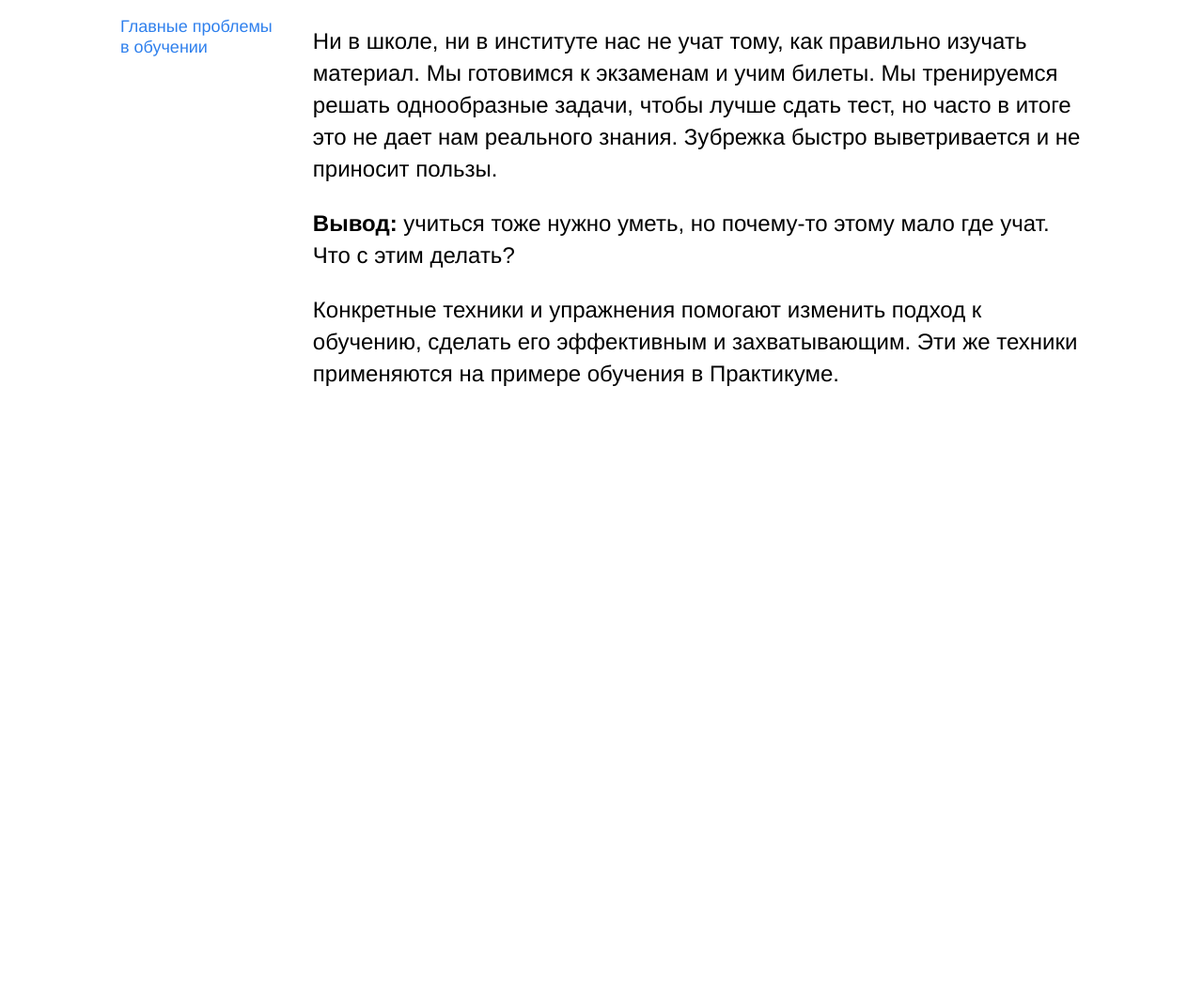
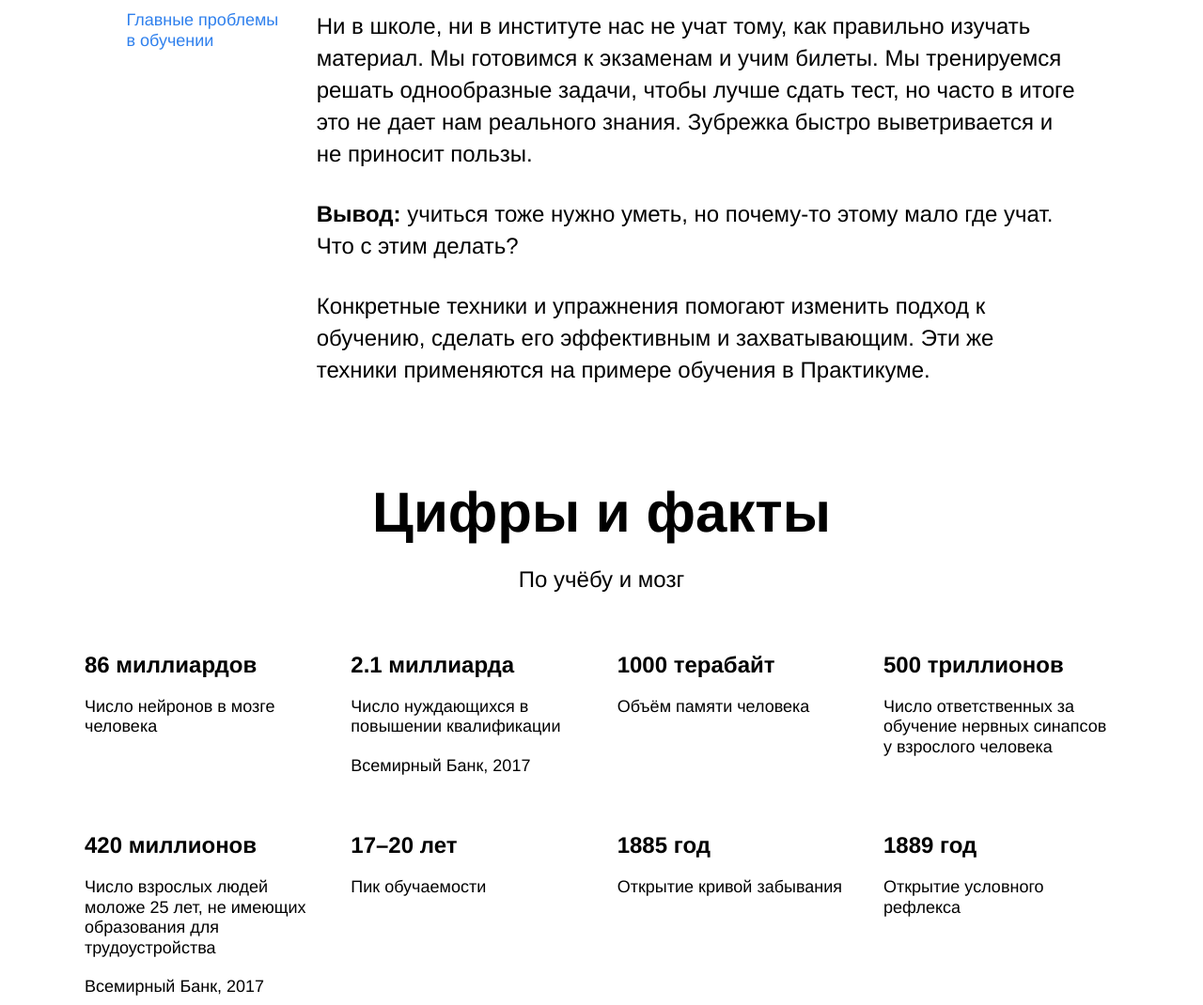
Before and after one commit to khanagua/how-to-learn, a plain HTML site: page index.html in a window 1280 px wide. Shown: the part 853-1923 px from the top of the page at 94% size. Before the commit the page ends 1392 px from the top, so only its background shows below. Drawn offline with Linux system fonts and the light colour scheme.

Commit message:
Добавляет блок digits

```diff
--- a/index.html
+++ b/index.html
@@ -7,7 +7,7 @@
   <link rel="stylesheet" href="https://code.s3.yandex.net/web-code/normalize.css">
   <link rel="stylesheet" href="./styles/style.css">
 </head>
-<body class="body">
+<body>
   <div class="page">
     <header class="header">
       <img class="logo logo_place_header" src="./images/logo_place_header.svg"></img>
@@ -29,6 +29,44 @@
       </section>
 
       <section class="digits">
+        <h2 class="section-title">Цифры и факты</h2>
+        <h3 class="section-subtitle">По учёбу и мозг</h3>
+        <div class="table">
+          <div class="table__cell">
+            <p class="table__heading">86 миллиардов</p>
+            <p class="table__text">Число нейронов в мозге человека</p>
+          </div>
+          <div class="table__cell">
+            <p class="table__heading">2.1 миллиарда</p>
+            <p class="table__text">Число нуждающихся в повышении квалификации</p>
+            <p class="table__text">Всемирный Банк, 2017</p>
+          </div>
+          <div class="table__cell">
+            <p class="table__heading">1000 терабайт</p>
+            <p class="table__text">Объём памяти человека</p>
+          </div>
+          <div class="table__cell">
+            <p class="table__heading">500 триллионов</p>
+            <p class="table__text">Число ответственных за обучение нервных синапсов у взрослого человека</p>
+          </div>
+          <div class="table__cell">
+            <p class="table__heading">420 миллионов</p>
+            <p class="table__text">Число взрослых людей моложе 25 лет, не имеющих образования для трудоустройства</p>
+            <p class="table__text">Всемирный Банк, 2017</p>
+          </div>
+          <div class="table__cell">
+            <p class="table__heading">17–20 лет</p>
+            <p class="table__text">Пик обучаемости</p>
+          </div>
+          <div class="table__cell">
+            <p class="table__heading">1885 год</p>
+            <p class="table__text">Открытие кривой забывания</p>
+          </div>
+          <div class="table__cell">
+            <p class="table__heading">1889 год</p>
+            <p class="table__text">Открытие условного рефлекса</p>
+          </div>
+        </div>
       </section>
 
       <section class="feynman">
--- a/styles/style.css
+++ b/styles/style.css
@@ -1,7 +1,3 @@
-.body {
-  margin: 0;
-}
-
 .page {
   min-width: 1100px;
   /* мы ещё не умеем делать мобильную версию сайта, */
@@ -38,6 +34,7 @@
   left: 64px;
   bottom: 30px;
   width: 388px;
+  margin: 0;
   line-height: 25px;
   font-size: 18px;
   z-index: 4;
@@ -67,7 +64,7 @@
 }
 
 .logo {
-  width: 183;
+  width: 183px;
   height: 32px;
   z-index: 3;
 }
@@ -79,7 +76,7 @@
 }
 
 .description {
-  padding: 100px 0;
+  margin: 100px 0;
   display: flex;
 }
 
@@ -92,6 +89,7 @@
 
 .two-columns__brief {
   width: 175px;
+  margin: 0;
   line-height: 1.2;
   font-size: 18px;
   font-weight: normal;
@@ -109,6 +107,58 @@
   font-weight: bold;
 }
 
+.two-columns__paragraph {
+  margin: 0 0 30px 0;
+}
+
+.two-columns__paragraph:last-of-type {
+  margin-bottom: 0;
+}
+
+.section-title {
+  width: 60%;
+  margin: 0 auto 20px;
+  line-height: 1.15;
+  font-size: 60px;
+  font-weight: bold;
+  text-align: center;
+}
+
+.section-subtitle {
+  width: 60%;
+  margin: 0 auto;
+  line-height: 34px;
+  font-size: 24px;
+  font-weight: normal;
+  text-align: center;
+}
+
+.table {
+  max-width: 1100px;
+  display: flex;
+  flex-wrap: wrap;
+  justify-content: space-between;
+  margin: 0 auto;
+}
+
+.table__cell {
+  width: 250px;
+  margin-top: 60px;
+}
+
+.table__heading {
+  line-height: 1.15;
+  font-size: 24px;
+  font-weight: bold;
+  margin: 0;
+}
+
+.table__text {
+  line-height: 1.2;
+  font-size: 18px;
+  margin: 20px 0 0 0;
+}
+
 /* и элемента с модификатором вида ключ-значение */
 .table__cell_theme_dark {
   width: 200px;
```
